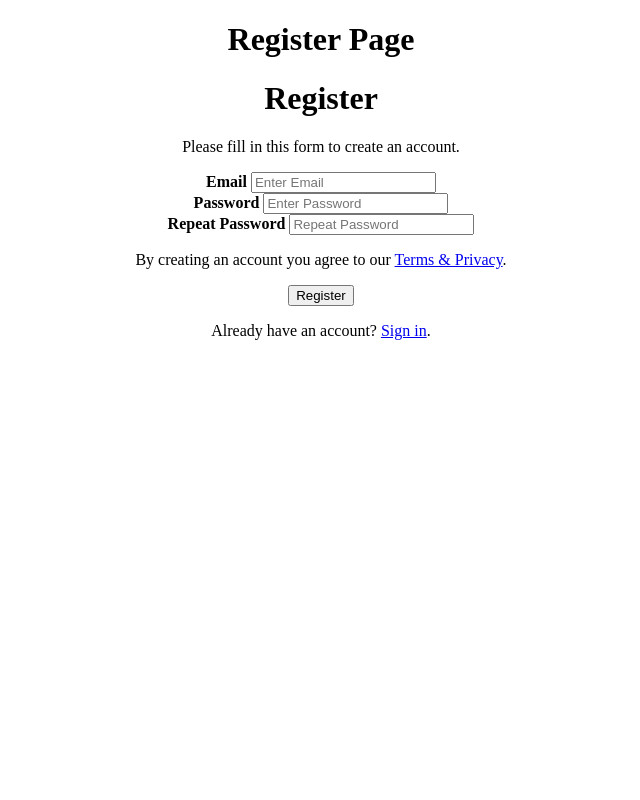
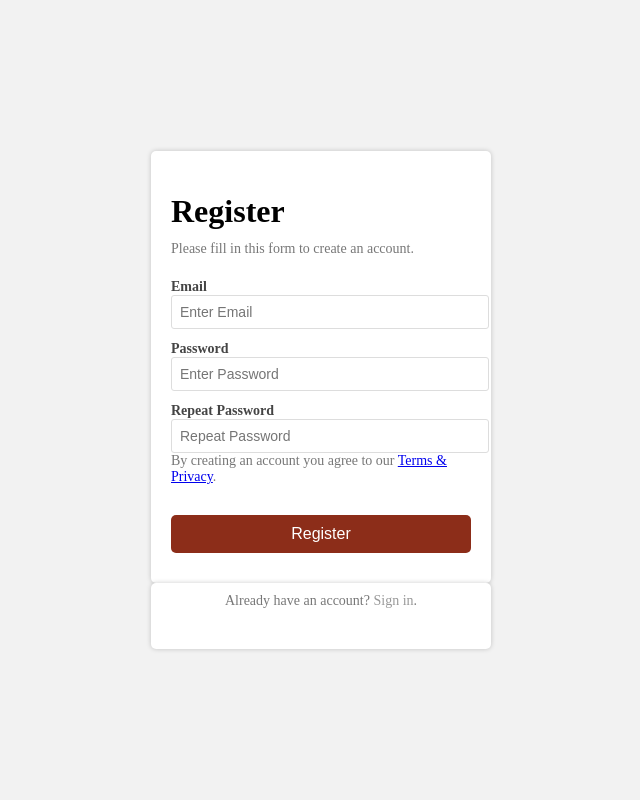
Before and after one commit to LuisRelvas/ProjectLTW, a PHP site: page /register.html in a window 1280 px wide. Shown: the whole page, without its empty margins (319-959 px from the left). Run offline with PHP 8.4, Linux system fonts and the light colour scheme.

Commit message:
Implemented css in login/register page

```diff
--- a/src/login.html
+++ b/src/login.html
@@ -8,9 +8,12 @@
     <title>Document</title>
 </head>
 <body>
-     <h1> Student Login Form </h1>
+    <header>
+     <h1> Student Login Form </h1></header>
     <form>
         <div class="container">
+            <h1>Login</h1>
+            <p>Please fill in this form to log in to your account</p>
             <div id = "l1">
             <label>Username : </label>
             <input type="text" placeholder="Enter Username" name="username" required></div>
--- a/src/register.css
+++ b/src/register.css
@@ -1,7 +1,96 @@
+
+body, form {
+    margin: 0;
+    padding: 0;
+}
+
+
 body {
+    background-color: #f2f2f2;
+    display: flex;
+    justify-content: center;
+    align-items: center;
+    height: 100vh;
+}
+
+
+.container {
+    background-color: #ffffff;
+    padding: 20px;
+    border-radius: 5px;
+    width: 300px;
+    box-shadow: 0px 0px 5px 0px rgba(0,0,0,0.2);
+}
+
+
+header {
+    text-align: center;
+    margin-top: 0;
+    margin-bottom: 20px;
+}
+
+
+header h1 {
+    font-size: 24px;
+    color: #333;
+}
+
+
+.container p {
+    font-size: 14px;
+    color: #777;
+    margin-top: -10px;
+    margin-bottom: 20px;
+}
+
+
+label {
+    font-size: 14px;
+    color: #444;
+    margin-bottom: 5px;
+}
+
+
+input[type="text"], input[type="password"] {
+    padding: 8px;
+    border: 1px solid #ddd;
+    border-radius: 3px;
+    font-size: 14px;
+    width: 100%;
+    margin-bottom: 10px;
+}
+
+
+.registerbtn {
+    background-color: #8C2D19;
+    color: white;
+    padding: 10px 15px;
+    border: none;
+    cursor: pointer;
+    width: 100%;
+    margin-top: 10px;
+    margin-bottom: 10px;
+    border-radius: 5px;
+    font-size: 16px;
+}
+
+
+.signin {
     text-align: center;
 }
 
-body > #form > .container > #e1{
-    background-color: red;
+
+.signin a {
+    color: #999999;
+    text-decoration: none;
+    font-size: 14px;
 }
+
+
+.signin a:hover {
+    color: #8C2D19;
+}
+
+body > header {
+    display: none;
+}
```
Also changed, not shown: src/login.css (+96 -0 lines).
